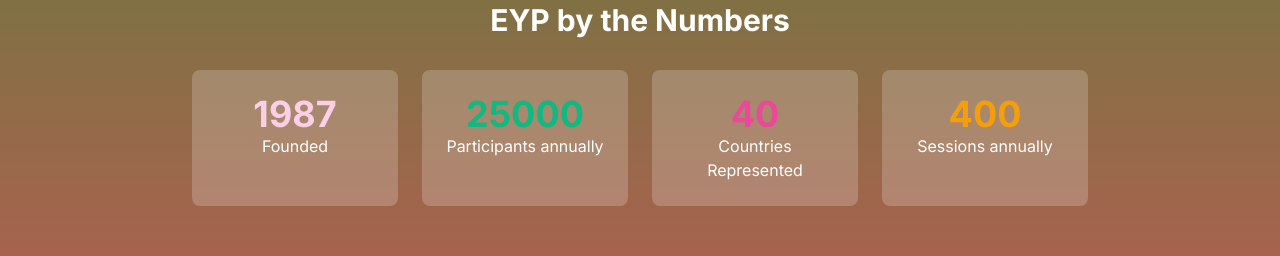
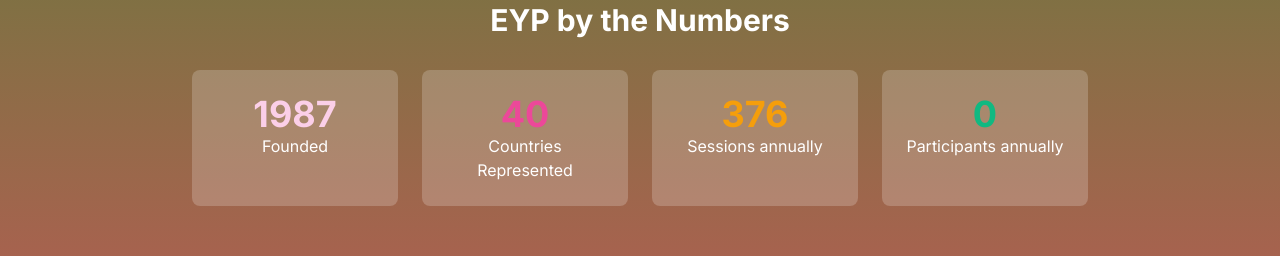
Before and after one commit to Ph4ntomByte/Summer_Training_Camp, a Next.js app: page /about in a window 1280 px wide. Shown: the part 434-690 px from the top of the page. Built offline with nearby package versions, Linux system fonts and the light colour scheme.

Commit message:
feat(about): count up goes one by one

```diff
--- a/src/app/about/page.tsx
+++ b/src/app/about/page.tsx
@@ -1,4 +1,5 @@
-import React from 'react'
+'use client'
+import React, { useState } from 'react'
 import { SectionHeading } from '@/components/SectionHeading/SectionHeading'
 import Timeline, { TimelineItem } from '@/components/Timeline/Timeline'
 import CountUp from '@/components/CountUp'
@@ -13,7 +14,12 @@
     { year: '2023', title: 'Azerbaiajn hosted International session' },
     { year: '2025', title: '7th Summer Training Camp' },
   ]
+  const [show2, setShow2] = useState(false)
+  const [show3, setShow3] = useState(false)
+  const [show4, setShow4] = useState(false)
+
   return (
+
     <main className="min-h-screen bg-gradient-to-b from-[#2E7D32] via-[#E91E63] to-[#2E7D32] text-white">
       {/* EYP in General */}
       <section className="py-16">
@@ -31,20 +37,38 @@
           <SectionHeading>EYP by the Numbers</SectionHeading>
           <div className="grid grid-cols-2 md:grid-cols-4 gap-6 max-w-4xl mx-auto">
             <div className="p-6 bg-white/20 rounded-lg text-center">
-              <p className="text-4xl font-bold text-[#FBCFE8]"><CountUp end={1987} duration={2} /></p>
+              <p className="text-4xl font-bold text-[#FBCFE8]">
+                <CountUp start={2025} end={1987} duration={2} onComplete={() => setShow2(true)} />
+              </p>
               <p>Founded</p>
             </div>
             <div className="p-6 bg-white/20 rounded-lg text-center">
-              <p className="text-4xl font-bold text-[#10B981]"><CountUp end={25000} duration={2} /></p>
-              <p>Participants annually</p>
-            </div>
-            <div className="p-6 bg-white/20 rounded-lg text-center">
-              <p className="text-4xl font-bold text-[#EC4899]"><CountUp end={40} duration={2} /></p>
+              <p className="text-4xl font-bold text-[#EC4899]">
+                {show2 ? (
+                  <CountUp end={40} duration={2} onComplete={() => setShow3(true)} />
+                ) : (
+                  '0'
+                )}
+              </p>
               <p>Countries Represented</p>
             </div>
             <div className="p-6 bg-white/20 rounded-lg text-center">
-              <p className="text-4xl font-bold text-[#F59E0B]"> <CountUp end={400} duration={2} /></p>
+              <p className="text-4xl font-bold text-[#F59E0B]">
+                {show3 ? (<CountUp end={400} duration={2} onComplete={() => setShow4(true)} />
+                ) : (
+                  '0'
+                )}
+              </p>
               <p>Sessions annually</p>
+            </div>
+            <div className="p-6 bg-white/20 rounded-lg text-center">
+              <p className="text-4xl font-bold text-[#10B981]">
+                {show4 ? (<CountUp end={25000} duration={10} />
+                ) : (
+                  '0'
+                )}
+              </p>
+              <p>Participants annually</p>
             </div>
           </div>
         </div>
--- a/src/components/CountUp.tsx
+++ b/src/components/CountUp.tsx
@@ -3,33 +3,44 @@
 import { useRef, useState, useEffect } from 'react'
 
 interface CountUpProps {
+  start?: number
   end: number
   duration?: number
   className?: string
+  onComplete?: () => void
 }
 
-export default function CountUp({ end, duration = 2, className }: CountUpProps) {
+export default function CountUp({ start, end, duration = 2, className, onComplete }: CountUpProps) {
   const ref = useRef<HTMLSpanElement>(null)
-  const [value, setValue] = useState(0)
+  const [value, setValue] = useState(start ?? 0)
+  const hasAnimated = useRef(false)
 
   useEffect(() => {
-    let start: number | null = null
+    if (hasAnimated.current) return
+
     let raf: number
+    let animationStart: number | null = null
+    const actualStart = start ?? 0
+    const range = end - actualStart
 
     function step(timestamp: number) {
-      if (!start) start = timestamp
-      const progress = Math.min((timestamp - start) / (duration * 1000), 1)
-      setValue(Math.floor(progress * end))
+      if (!animationStart) animationStart = timestamp
+      const progress = Math.min((timestamp - animationStart) / (duration * 1000), 1)
+      const currentValue = actualStart + range * progress
+      setValue(Math.floor(currentValue))
+
       if (progress < 1) {
         raf = requestAnimationFrame(step)
       } else {
         setValue(end)
+        hasAnimated.current = true
+        if (onComplete) onComplete()
       }
     }
 
     const observer = new IntersectionObserver(
       ([entry]) => {
-        if (entry.isIntersecting) {
+        if (entry.isIntersecting && !hasAnimated.current) {
           raf = requestAnimationFrame(step)
           observer.disconnect()
         }
@@ -42,11 +53,11 @@
       observer.disconnect()
       cancelAnimationFrame(raf)
     }
-  }, [end, duration])
+  }, [start, end, duration, onComplete])
 
   return (
     <span ref={ref} className={className}>
-      {value.toString()}
+      {value}
     </span>
   )
 }
```
